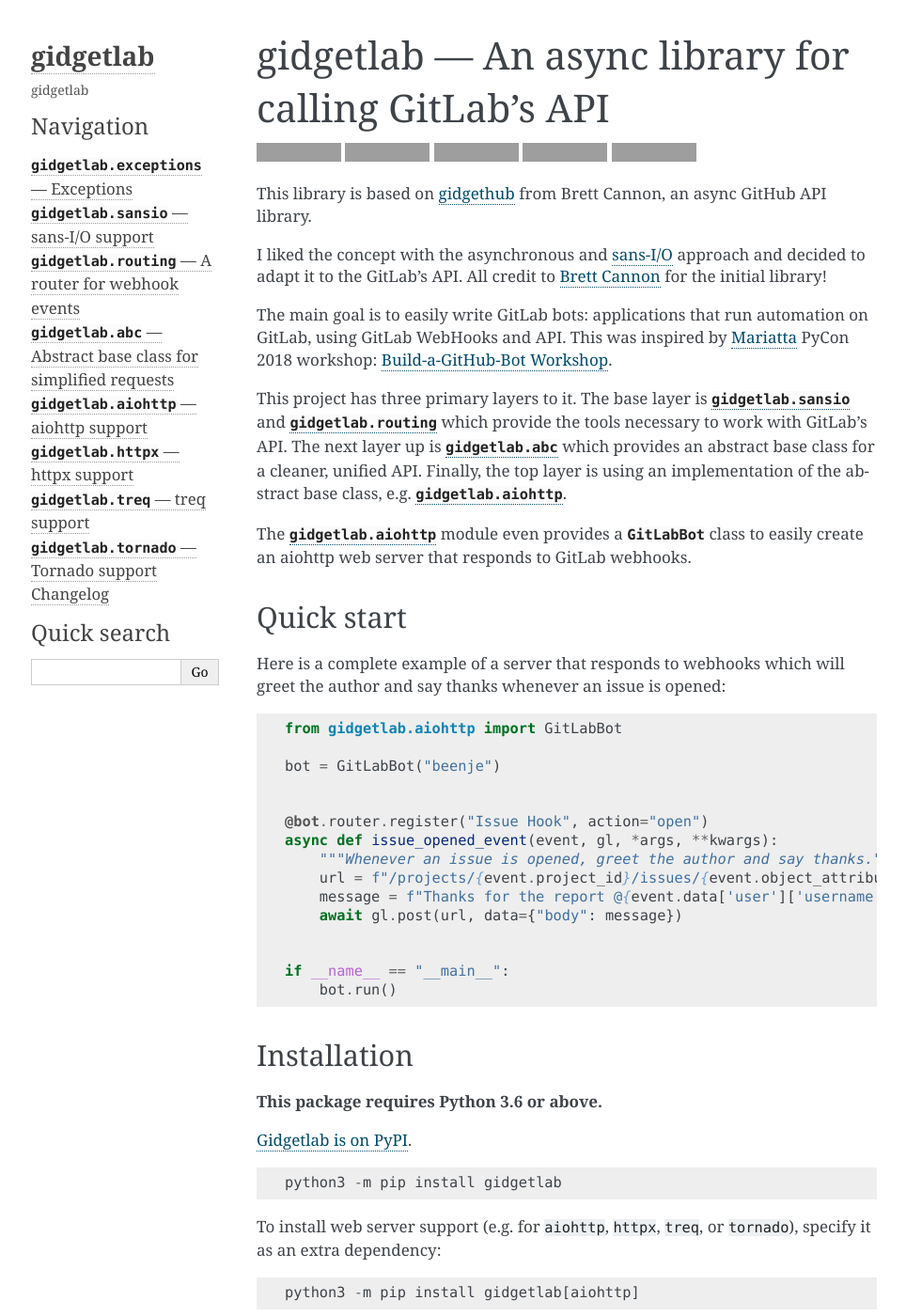
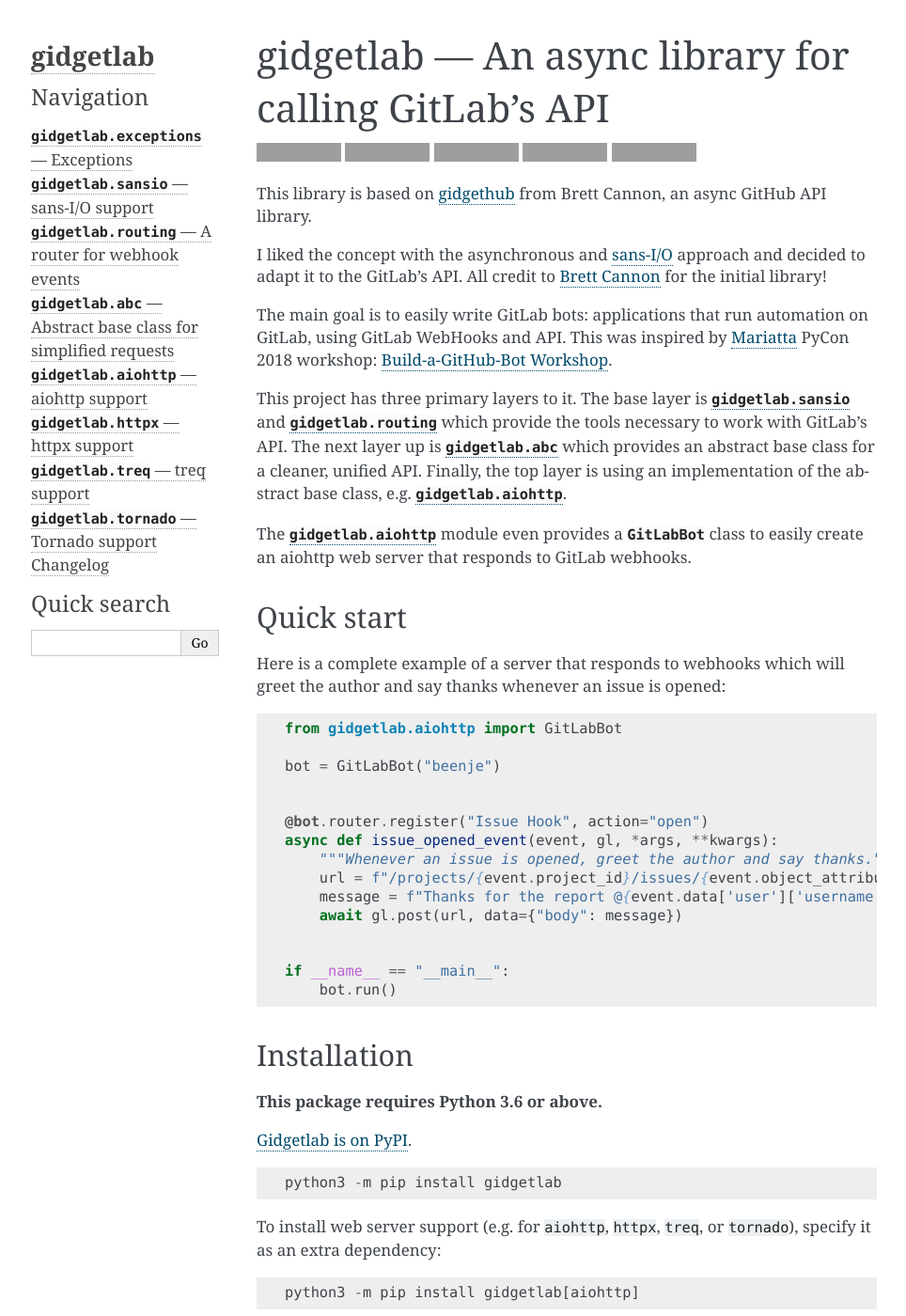
Before and after one commit to beenje/gidgetlab, a Sphinx documentation site: the page built from docs/index.rst, in a window 1280 px wide and 1400 px high. Shown: the whole window at 94% size, without its empty margins (147-1111 px from the left). Built offline with Sphinx 7.4.7, drawn with Linux system fonts in a browser that asks for light colours; some of the changed text lies outside the part shown; grey boxes are pictures that could not be loaded.

```diff
--- a/docs/conf.py
+++ b/docs/conf.py
@@ -22,7 +22,7 @@
 # -- Project information -----------------------------------------------------
 
 project = "gidgetlab"
-copyright = "2018, Benjamin Bertrand"
+copyright = "2018 - {datetime.now():%Y}, Benjamin Bertrand"
 author = "Benjamin Bertrand"
 
 # The full version, including alpha/beta/rc tags
@@ -81,14 +81,14 @@
 # The theme to use for HTML and HTML Help pages.  See the documentation for
 # a list of builtin themes.
 #
-html_theme = "alabaster"
+# html_theme = "alabaster"
 
 # Theme options are theme-specific and customize the look and feel of a theme
 # further.  For a list of options available for each theme, see the
 # documentation.
 #
 # html_theme_options = {}
-html_theme_options = {"description": "gidgetlab", "fixed_sidebar": True}
+# html_theme_options = {"description": "gidgetlab", "fixed_sidebar": True}
 
 # Add any paths that contain custom static files (such as style sheets) here,
 # relative to this directory. They are copied after the builtin static files,
```
